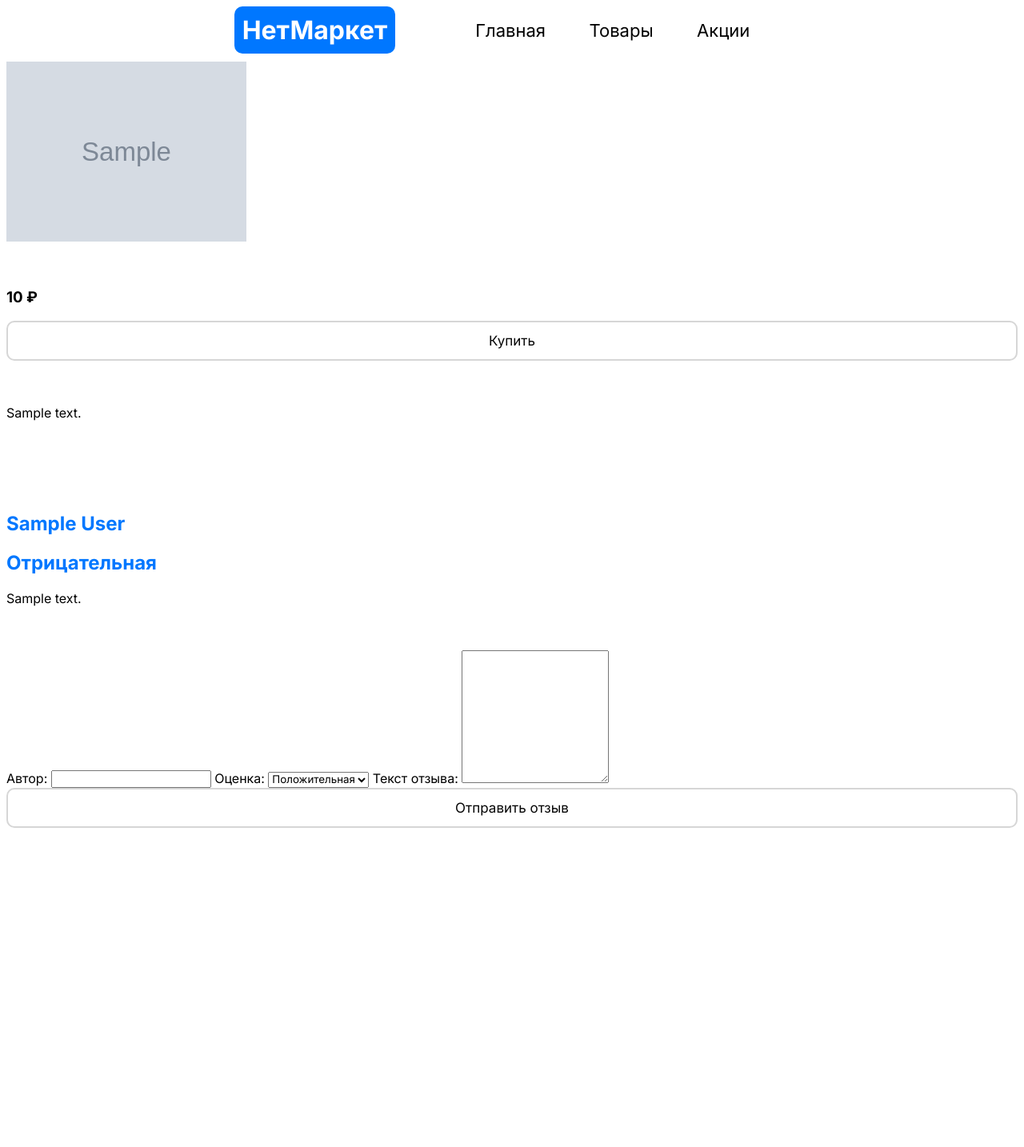
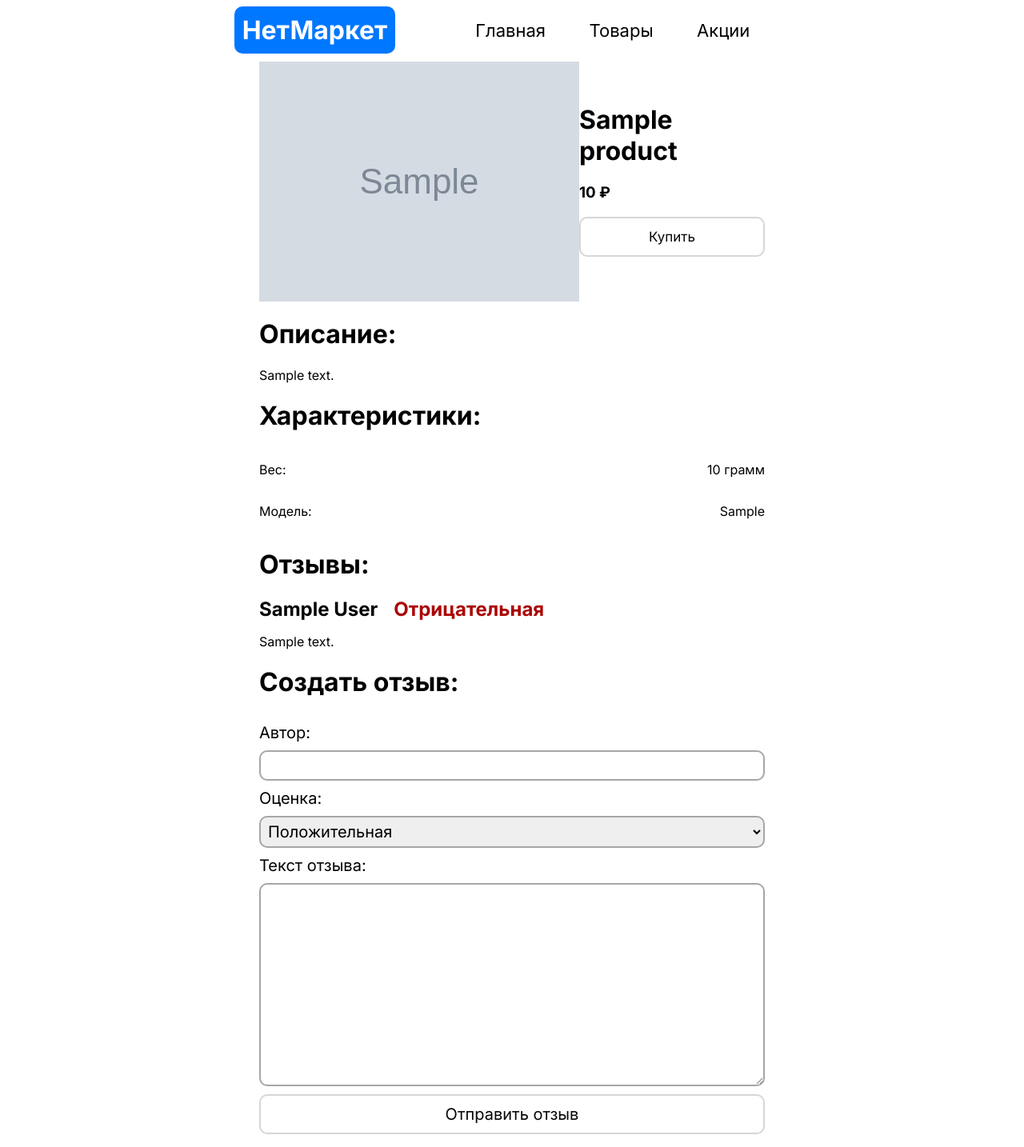
Before and after one commit to 2Sports/InternetShop, a Django app: template InternetShop/shop/templates/product.html in a window 1280 px wide. Shown: the whole page at 80% size. Before the commit the page ends 1035 px from the top, so only its background shows below. Run offline with Django 5.2, Linux system fonts and the light colour scheme; tables that the repository leaves empty hold one stand-in row (values such as "Sample post"); the template is opened without the code that fills it: values that come from a table or form of the project are taken from there, most other values are stand-ins (such as "Sample title", 1, 10 or a date in 2020); grey boxes marked "Sample" are stand-in pictures.

Commit message:
добавил новую страницу

```diff
--- a/InternetShop/shop/models.py
+++ b/InternetShop/shop/models.py
@@ -6,3 +6,11 @@
     description = models.TextField()
     price = models.IntegerField()
     image_url = models.CharField(max_length=256)
+
+# Вес в граммах
+    weight = models.IntegerField(null=True, blank=True)
+    model = models.CharField(max_length=64, null=True, blank=True)
+    processor = models.CharField(max_length=32, null=True, blank=True)
+    ram_size = models.IntegerField(null=True, blank=True)  # размер оперативной памяти
+    speed = models.FloatField(null=True, blank=True)  # скорость
+    battery_capacity = models.IntegerField(null=True, blank=True)  # ёмкость аккумулятора
--- a/InternetShop/shop/static/style.css
+++ b/InternetShop/shop/static/style.css
@@ -4,13 +4,13 @@
     font-family: Inter;
 }
 
-h1 {
+.logoText {
     color: white;
     padding: 0;
     margin: 0;
 }
 
-img {
+.productPreview {
     max-width: 300px;
     max-height: 300px;
 }
@@ -31,23 +31,23 @@
     justify-content: center;
 }
 
-.productPreview {
-    max-width: 300px;
-    max-height: 300px;
-}
-a {
+.navlink {
     margin-right: 50px;
     text-decoration: none;
     color: black;
     font-size: 22px;
 }
 
-a:hover {
+.navlink:hover {
     color: #0077FF;
 }
 
-h2 {
+.textGreen {
     color: #0077FF;
+}
+
+.textRed {
+    color: #aa0404;
 }
 
 .logo {
@@ -86,7 +86,131 @@
 }
 
 .priceSection {
-    width: 500px;
+    min-width: 100px;
     text-align: center;
     margin-left: 20px;
 }
+
+
+.productCard {
+    width: 50%;
+    margin-left: auto;
+    margin-right: auto;
+
+    display: flex;
+    flex-direction: row;
+}
+
+.productInfo {
+    margin-top: 5%;
+}
+
+
+.productDetails {
+
+    width: 50%;
+    margin-left: auto;
+    margin-right: auto;
+}
+
+a {
+    text-decoration: none;
+}
+
+.productImage {
+    max-width: 600px;
+    max-height: 600px;
+}
+
+.charrow {
+    display: flex;
+    flex-direction: row;
+    justify-content: space-between;
+}
+
+.reviewHeader {
+    display: flex;
+    flex-direction: row;
+    gap: 20px;
+}
+
+.reviewHeader * {
+    margin: 0;
+}
+
+.createReviewForm {
+    display: flex;
+    flex-direction: column;
+}
+
+.createReviewForm * {
+    margin-top: 10px;
+    font-size: 20px;
+}
+
+.inputElement {
+    padding: 5px;
+    border-radius: 10px;
+    border: 2px solid #a6a6a6;
+}
+
+.payment {
+    width: 30%;
+    margin-left: auto;
+    margin-right: auto;
+}
+
+.vspace {
+    height: 20px;
+}
+
+.paymentDetailsForm {
+    display: flex;
+    flex-direction: column;
+}
+
+.paymentDetailsForm label {
+    margin-top: 10px;
+    margin-bottom: 5px;
+}
+
+
+.loader {
+margin-top: 100px;
+  font-size: 20px;
+  width: 20px;
+  height: 20px;
+  display: inline-block;
+  border-radius: 50%;
+  position: relative;
+  text-indent: -9999em;
+  animation: mulShdSpin 1.1s infinite ease;
+  transform: translateZ(0);
+}
+@keyframes mulShdSpin {
+  0%,
+  100% {
+    box-shadow: 0em -2.6em 0em 0em #000, 1.8em -1.8em 0 0em rgba(0,0,0, 0.2), 2.5em 0em 0 0em rgba(0,0,0, 0.2), 1.75em 1.75em 0 0em rgba(0,0,0, 0.2), 0em 2.5em 0 0em rgba(0,0,0, 0.2), -1.8em 1.8em 0 0em rgba(0,0,0, 0.2), -2.6em 0em 0 0em rgba(0,0,0, 0.5), -1.8em -1.8em 0 0em rgba(0,0,0, 0.7);
+  }
+  12.5% {
+    box-shadow: 0em -2.6em 0em 0em rgba(0,0,0, 0.7), 1.8em -1.8em 0 0em #ffffff, 2.5em 0em 0 0em rgba(0,0,0, 0.2), 1.75em 1.75em 0 0em rgba(0,0,0, 0.2), 0em 2.5em 0 0em rgba(0,0,0, 0.2), -1.8em 1.8em 0 0em rgba(0,0,0, 0.2), -2.6em 0em 0 0em rgba(0,0,0, 0.2), -1.8em -1.8em 0 0em rgba(0,0,0, 0.5);
+  }
+  25% {
+    box-shadow: 0em -2.6em 0em 0em rgba(0,0,0, 0.5), 1.8em -1.8em 0 0em rgba(0,0,0, 0.7), 2.5em 0em 0 0em #ffffff, 1.75em 1.75em 0 0em rgba(0,0,0, 0.2), 0em 2.5em 0 0em rgba(0,0,0, 0.2), -1.8em 1.8em 0 0em rgba(0,0,0, 0.2), -2.6em 0em 0 0em rgba(0,0,0, 0.2), -1.8em -1.8em 0 0em rgba(0,0,0, 0.2);
+  }
+  37.5% {
+    box-shadow: 0em -2.6em 0em 0em rgba(0,0,0, 0.2), 1.8em -1.8em 0 0em rgba(0,0,0, 0.5), 2.5em 0em 0 0em rgba(0,0,0, 0.7), 1.75em 1.75em 0 0em #ffffff, 0em 2.5em 0 0em rgba(0,0,0, 0.2), -1.8em 1.8em 0 0em rgba(0,0,0, 0.2), -2.6em 0em 0 0em rgba(0,0,0, 0.2), -1.8em -1.8em 0 0em rgba(0,0,0, 0.2);
+  }
+  50% {
+    box-shadow: 0em -2.6em 0em 0em rgba(0,0,0, 0.2), 1.8em -1.8em 0 0em rgba(0,0,0, 0.2), 2.5em 0em 0 0em rgba(0,0,0, 0.5), 1.75em 1.75em 0 0em rgba(0,0,0, 0.7), 0em 2.5em 0 0em #ffffff, -1.8em 1.8em 0 0em rgba(0,0,0, 0.2), -2.6em 0em 0 0em rgba(0,0,0, 0.2), -1.8em -1.8em 0 0em rgba(0,0,0, 0.2);
+  }
+  62.5% {
+    box-shadow: 0em -2.6em 0em 0em rgba(0,0,0, 0.2), 1.8em -1.8em 0 0em rgba(0,0,0, 0.2), 2.5em 0em 0 0em rgba(0,0,0, 0.2), 1.75em 1.75em 0 0em rgba(0,0,0, 0.5), 0em 2.5em 0 0em rgba(0,0,0, 0.7), -1.8em 1.8em 0 0em #ffffff, -2.6em 0em 0 0em rgba(0,0,0, 0.2), -1.8em -1.8em 0 0em rgba(0,0,0, 0.2);
+  }
+  75% {
+    box-shadow: 0em -2.6em 0em 0em rgba(0,0,0, 0.2), 1.8em -1.8em 0 0em rgba(0,0,0, 0.2), 2.5em 0em 0 0em rgba(0,0,0, 0.2), 1.75em 1.75em 0 0em rgba(0,0,0, 0.2), 0em 2.5em 0 0em rgba(0,0,0, 0.5), -1.8em 1.8em 0 0em rgba(0,0,0, 0.7), -2.6em 0em 0 0em #ffffff, -1.8em -1.8em 0 0em rgba(0,0,0, 0.2);
+  }
+  87.5% {
+    box-shadow: 0em -2.6em 0em 0em rgba(0,0,0, 0.2), 1.8em -1.8em 0 0em rgba(0,0,0, 0.2), 2.5em 0em 0 0em rgba(0,0,0, 0.2), 1.75em 1.75em 0 0em rgba(0,0,0, 0.2), 0em 2.5em 0 0em rgba(0,0,0, 0.2), -1.8em 1.8em 0 0em rgba(0,0,0, 0.5), -2.6em 0em 0 0em rgba(0,0,0, 0.7), -1.8em -1.8em 0 0em #ffffff;
+  }
+}
--- a/InternetShop/shop/templates/index.html
+++ b/InternetShop/shop/templates/index.html
@@ -21,13 +21,15 @@
     <img class="productPreview" src="{{ product.image_url }}">
     <div>
         <a href="/product/{{ product.id }}">
-            <h2>{{ product.name }}</h2>
+            <h2 class="textGreen">{{ product.name }}</h2>
         </a>
         <p>{{ product.description }}</p>
     </div>
     <div class="priceSection">
         <h3>{{ product.price }} ₽</h3>
-        <button>Купить</button>
+        <a href="/payment/{{ product.id }}">
+            <button>Купить</button>
+        </a>
     </div>
 </div>
     {% endfor %}
--- a/InternetShop/shop/templates/product.html
+++ b/InternetShop/shop/templates/product.html
@@ -19,7 +19,9 @@
         <h1>{{ product.name }}</h1>
         <h3>{{ product.price }} ₽</h3>
 
-        <button>Купить</button>
+        <a href="/payment/{{ product.id }}">
+            <button>Купить</button>
+        </a>
     </div>
 </div>
 
```
Also changed, not shown: InternetShop/shop/views.py (+1 -12 lines).
